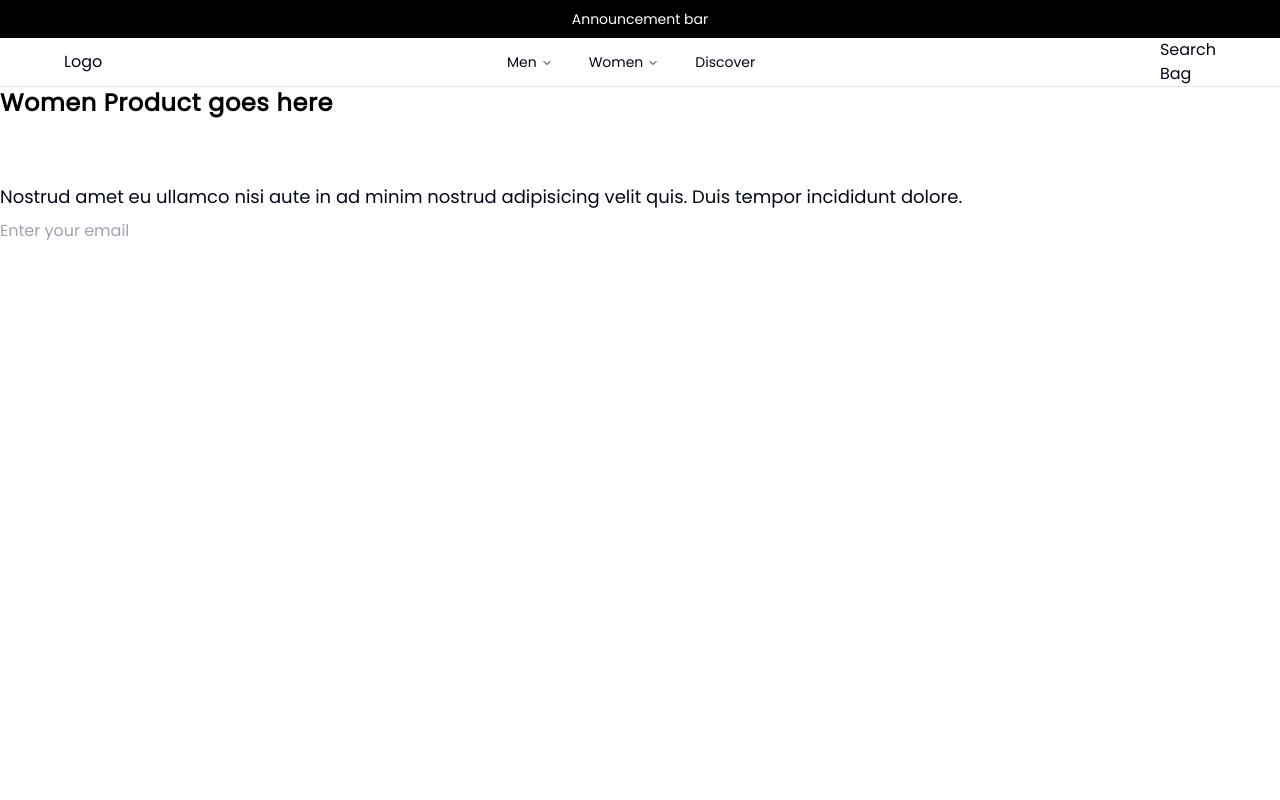
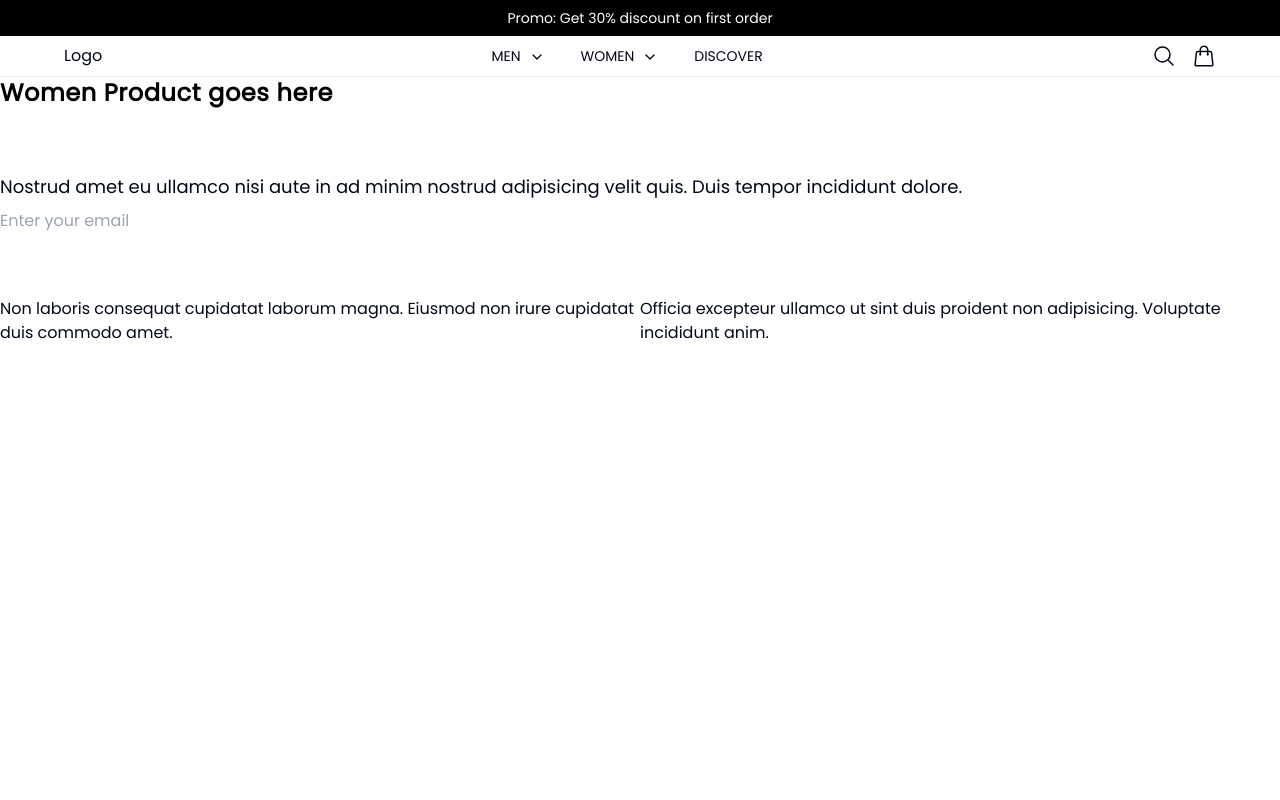
Before and after one commit to bismuthlabs/fleek, a Next.js app: page /collections/women in a window 1280 px wide. Shown: the top 800 px of the page. Built offline with nearby package versions, Linux system fonts and the light colour scheme.

Commit message:
coffee break

```diff
--- a/app/page.tsx
+++ b/app/page.tsx
@@ -77,7 +77,7 @@
 
   return (
     <main>
-      <HeroSection />
+      {/* <HeroSection /> */}
       <section className="flex flex-col content-center items-center overflow-hidden mt-12 md:mt-16 lg:mt-20">
         <h2 className="text-base  tracking-wide  md:text-lg lg:text-2xl text-black  font-semibold mb-6 md:mb-8 lg:mb-10 ">
           TRENDING
--- a/components/header.tsx
+++ b/components/header.tsx
@@ -90,8 +90,8 @@
       <header className="border-b">
         {/* DESKTOP DESKTOP DESKTOP DESKTOP */}
         {/* Banner */}
-        <div className="flex justify-center bg-black">
-          <small className="text-sm text-white my-3 font-medium leading-none">Announcement bar</small>
+        <div className="flex justify-center bg-black py-2">
+            <span className="text-sm text-white">Promo: Get 30% discount on first order</span>
         </div>
         <div className="w-[90%] m-auto hidden md:block">
           <div className="flex items-center justify-between">
@@ -190,25 +190,37 @@
                   <NavigationMenuItem>
                     <Link href="/docs" legacyBehavior passHref>
                       <NavigationMenuLink className={navigationMenuTriggerStyle()}>
-                        Discover
+                        <span className="uppercase">Discover</span>
                       </NavigationMenuLink>
                     </Link>
                   </NavigationMenuItem>
                 </NavigationMenuList>
               </NavigationMenu>
             </div>
-            <div>
               {/* Search & Bag */}
-              <h1>Search</h1>
-              <h1>Bag</h1>
+            <div className="flex items-center gap-4">
+              <div>
+                <svg xmlns="http://www.w3.org/2000/svg" fill="none" viewBox="0 0 24 24" strokeWidth={1.5} stroke="currentColor" className="w-6 h-6">
+                  <path strokeLinecap="round" strokeLinejoin="round" d="M21 21l-5.197-5.197m0 0A7.5 7.5 0 105.196 5.196a7.5 7.5 0 0010.607 10.607z" />
+                </svg>
+              </div>
+              <div>
+                <svg xmlns="http://www.w3.org/2000/svg" fill="none" viewBox="0 0 24 24" strokeWidth={1.5} stroke="currentColor" className="w-6 h-6">
+                <path strokeLinecap="round" strokeLinejoin="round" d="M15.75 10.5V6a3.75 3.75 0 10-7.5 0v4.5m11.356-1.993l1.263 12c.07.665-.45 1.243-1.119 1.243H4.25a1.125 1.125 0 01-1.12-1.243l1.264-12A1.125 1.125 0 015.513 7.5h12.974c.576 0 1.059.435 1.119 1.007zM8.625 10.5a.375.375 0 11-.75 0 .375.375 0 01.75 0zm7.5 0a.375.375 0 11-.75 0 .375.375 0 01.75 0z" />
+                </svg>
+              </div>
             </div>
           </div>
         </div>
         {/* MOBILE MOBILE MOBILE MOBILE */}
-        <div className="flex items-center justify-between gap-2 md:hidden">
+        <div className="flex items-center justify-between mx-3 gap-2 md:hidden">
           <Sheet>
               <SheetTrigger asChild>
-                <Button variant="ghost">Menu</Button>
+                <Button variant="ghost">
+                  <svg xmlns="http://www.w3.org/2000/svg" fill="none" viewBox="0 0 24 24" strokeWidth={1.5} stroke="currentColor" className="w-6 h-6">
+                    <path strokeLinecap="round" strokeLinejoin="round" d="M3.75 6.75h16.5M3.75 12h16.5m-16.5 5.25h16.5" />
+                  </svg>
+                </Button>
               </SheetTrigger>
               <SheetContent side={'left'}>
                 <Tabs defaultValue="men" className="w-full mt-12">
@@ -338,84 +350,21 @@
               </SheetContent>
             </Sheet>
             <div>Logo</div>
-            <div className="flex gap-4">
-              <div>Search</div>
-              <div>Bag</div>
+            {/* SEARCH SEARCH SEARCH */}
+            <div className="flex items-center gap-4">
+              <div>
+                <svg xmlns="http://www.w3.org/2000/svg" fill="none" viewBox="0 0 24 24" strokeWidth={1.5} stroke="currentColor" className="w-5 h-5">
+                  <path strokeLinecap="round" strokeLinejoin="round" d="M21 21l-5.197-5.197m0 0A7.5 7.5 0 105.196 5.196a7.5 7.5 0 0010.607 10.607z" />
+                </svg>
+              </div>
+              <div>
+                <svg xmlns="http://www.w3.org/2000/svg" fill="none" viewBox="0 0 24 24" strokeWidth={1.5} stroke="currentColor" className="w-5 h-5">
+                <path strokeLinecap="round" strokeLinejoin="round" d="M15.75 10.5V6a3.75 3.75 0 10-7.5 0v4.5m11.356-1.993l1.263 12c.07.665-.45 1.243-1.119 1.243H4.25a1.125 1.125 0 01-1.12-1.243l1.264-12A1.125 1.125 0 015.513 7.5h12.974c.576 0 1.059.435 1.119 1.007zM8.625 10.5a.375.375 0 11-.75 0 .375.375 0 01.75 0zm7.5 0a.375.375 0 11-.75 0 .375.375 0 01.75 0z" />
+                </svg>
+              </div>
             </div>
         </div>
       </header>
-
-        {/* SEARCH SEARCH SEARCH */}
-        {/* {showSearch ? (
-          <div
-            className="whats_overlay fixed w-screen bg-black h-screen z-10 bg-opacity-40 overflow-auto"
-            onClick={(e) => {
-              if (
-                e.target.classList.contains("whats_overlay") || // using the `classList` property instead of `className`.
-                e.target.parentElement.classList.contains("whats_overlay")
-              ) {
-                setShowSearch(false);
-              }
-            }}
-          >
-            <div className="bg-white bg-opacity-100">
-              <div className="flex items-center p-3">
-                <div className="mr-2">
-                  <MagnifyingGlassIcon className="h-5 w-5 text-gray-500" />
-                </div>
-                <input
-                  type="text"
-                  className="flex-grow outline-none focus:ring-0 "
-                  placeholder="Search"
-                  value={searchTerm}
-                  onChange={(e) => setSearchTerm(e.target.value)}
-                />
-                <button
-                  className="ml-2 cursor-pointer"
-                  onClick={handleToggleSearch}
-                >
-                  <XMarkIcon className="h-7 w-7 text-gray-500" />
-                </button>
-              </div>
-
-              <div>
-                <div className="w-full flex justify-between px-3 pt-3">
-                  <span className="text-xs text-gray-700">
-                    {resultLength} results
-                  </span>
-                  <a href="/#" className="text-xs text-gray-700">
-                    See all
-                  </a>
-                </div>
-                <hr />
-                <div className="flex flex-col md:flex-row ">
-                  {searchResults.map(({ id, data }) => {
-                    const { name, image, originalPrice, reducedPrice } = data;
-                    return (
-                      <div
-                        className="flex flex-row md:flex-col w-full md:w-fit items-center p-3 gap-3 hover:grayscale border-transparent border-b-2 hover:border-gray-100 cursor-pointer"
-                        key={`search_${id}`}
-                      >
-                        <Image className="w-16 md:w-24" ar="1" src={image} />
-                        <div className="flex flex-col ">
-                          <h3 className="font-bold ">{name}</h3>
-                          <div>
-                            <span className="text-base">
-                              GH₵ {reducedPrice}
-                            </span>
-                            <span className="ml-4 text-xs line-through font-extralight text-gray-600">
-                              GH₵{originalPrice}
-                            </span>
-                          </div>
-                        </div>
-                      </div>
-                    );
-                  })}
-                </div>
-              </div>
-            </div>
-          </div>
-        ) : null} */}
     </>
   )
 }
--- a/components/ui/navigation-menu.tsx
+++ b/components/ui/navigation-menu.tsx
@@ -50,12 +50,15 @@
 >(({ className, children, ...props }, ref) => (
   <NavigationMenuPrimitive.Trigger
     ref={ref}
-    className={cn(navigationMenuTriggerStyle(), "group", className)}
+    className={cn(
+      "uppercase",
+      navigationMenuTriggerStyle(), "group",
+      className)}
     {...props}
   >
     {children}{" "}
     <ChevronDown
-      className="relative top-[1px] ml-1 h-3 w-3 transition duration-200 group-data-[state=open]:rotate-180"
+      className="relative top-[1px] ml-2 h-4 w-4 transition duration-200 group-data-[state=open]:rotate-180"
       aria-hidden="true"
     />
   </NavigationMenuPrimitive.Trigger>
```
